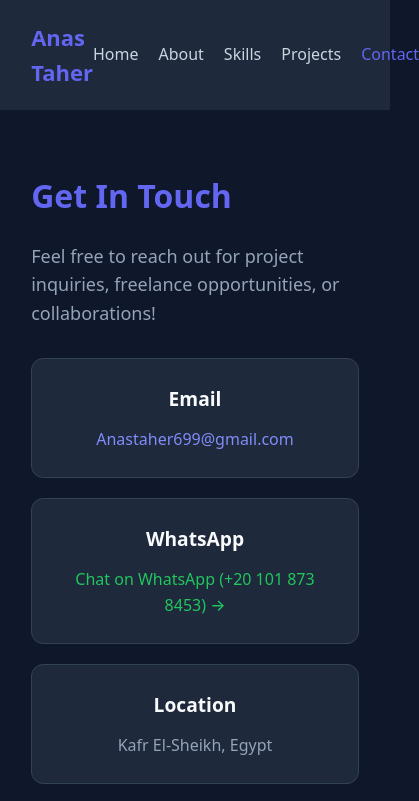
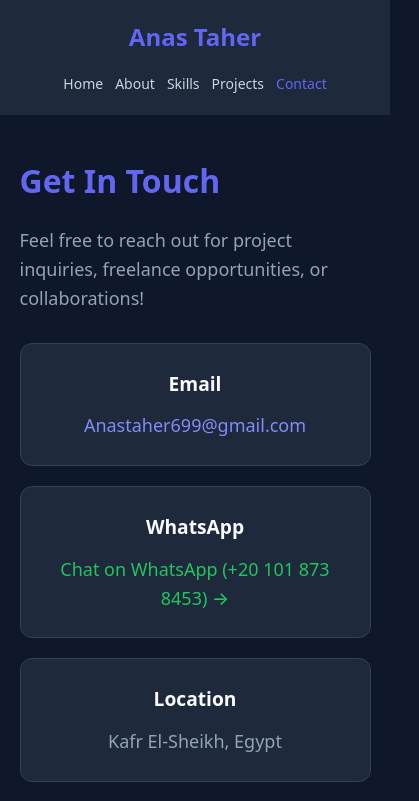
Before and after one commit to anastaher699-art/portfolio, a plain HTML site: page portfolio/contact.html in a window 390 px wide. Shown: the top 801 px of the page, 419 px wide, since content can reach past the window. Drawn offline with Linux system fonts and the light colour scheme.

Commit message:
Update style.css

```diff
--- a/portfolio/style.css
+++ b/portfolio/style.css
@@ -103,6 +103,14 @@ nav a:hover, nav a.active {
     border-radius: 6px;
     font-weight: 500;
     border: 1px solid #334155;
+    transition: transform 0.2s ease, border-color 0.2s ease, background-color 0.2s ease;
+    cursor: default;
+}
+
+.skill-card:hover {
+    transform: translateY(-4px);
+    border-color: #6366f1;
+    background-color: #334155;
 }
 
 /* Projects */
@@ -135,16 +143,7 @@ nav a:hover, nav a.active {
     text-decoration: none;
     font-weight: 600;
 }
-.skill-card {
-    transition: transform 0.2s ease, border-color 0.2s ease, background-color 0.2s ease;
-    cursor: default;
-}
 
-.skill-card:hover {
-    transform: translateY(-4px);
-    border-color: #6366f1;
-    background-color: #334155;
-}
 /* Contact Page Styles */
 .contact-container {
     display: grid;
@@ -155,70 +154,6 @@ nav a:hover, nav a.active {
 
 .contact-card {
     background-color: #1e293b;
-    padding: 24px;
-    border-radius: 8px;
-    border: 1px solid #334155;
-}
-
-.contact-card h3 {
-    color: #6366f1;
-    font-size: 18px;
-    margin-bottom: 8px;
-}
-
-.contact-card p {
-    color: #cbd5e1;
-    font-size: 16px;
-}
-
-.contact-links {
-    display: flex;
-    gap: 15px;
-    margin-top: 8px;
-}
-
-.contact-links a {
-    color: #6366f1;
-    text-decoration: none;
-    font-weight: 600;
-    transition: color 0.2s;
-}
-
-.contact-links a:hover {
-    color: #818cf8;
-    text-decoration: underline;
-}
-.whatsapp-link {
-    color: #22c55e;
-    text-decoration: none;
-    font-weight: 600;
-}
-
-.whatsapp-link:hover {
-    text-decoration: underline;
-}
-.email-link {
-    color: #6366f1;
-    text-decoration: none;
-    font-weight: 500;
-}
-
-.email-link:hover {
-    text-decoration: underline;
-}
-/* ==========================================
-   Contact Page Styles
-   ========================================== */
-
-.contact-container {
-    display: grid;
-    grid-template-columns: repeat(auto-fit, minmax(250px, 1fr));
-    gap: 20px;
-    margin-top: 30px;
-}
-
-.contact-card {
-    background-color: #1e293b; /* خلفية الكارت */
     padding: 25px;
     border-radius: 12px;
     border: 1px solid #334155;
@@ -228,7 +163,7 @@ nav a:hover, nav a.active {
 
 .contact-card:hover {
     transform: translateY(-5px);
-    border-color: #6366f1; /* لون التوهج عند التمرير */
+    border-color: #6366f1;
 }
 
 .contact-card h3 {
@@ -242,7 +177,6 @@ nav a:hover, nav a.active {
     margin: 0;
 }
 
-/* روابط الإيميل والواتساب */
 .email-link {
     color: #818cf8;
     text-decoration: none;
@@ -254,7 +188,7 @@ nav a:hover, nav a.active {
 }
 
 .whatsapp-link {
-    color: #22c55e; /* لون الأخضر الخاص بالواتساب */
+    color: #22c55e;
     text-decoration: none;
     font-weight: 500;
 }
@@ -263,7 +197,6 @@ nav a:hover, nav a.active {
     text-decoration: underline;
 }
 
-/* أزرار التواصل والمنصات الخارجية */
 .contact-links {
     display: flex;
     justify-content: center;
@@ -285,6 +218,45 @@ nav a:hover, nav a.active {
 }
 
 .contact-links a:hover {
-    background-color: #6366f1; /* يتحول للون الرئيسي عند الوقوف عليه */
+    background-color: #6366f1;
     transform: scale(1.05);
 }
+
+/* ==========================================
+   Responsive Styles (للموبايل والشاشات الصغيرة)
+   ========================================== */
+
+@media (max-width: 768px) {
+    header {
+        flex-direction: column;
+        gap: 15px;
+        padding: 18px 5%;
+        text-align: center;
+    }
+
+    .logo {
+        font-size: 24px;
+    }
+
+    nav ul {
+        gap: 12px;
+        flex-wrap: wrap;
+        justify-content: center;
+    }
+
+    nav a {
+        font-size: 14px;
+    }
+
+    .hero, .page-content {
+        padding: 40px 5%;
+    }
+
+    .hero h1 {
+        font-size: 32px;
+    }
+
+    .hero p {
+        font-size: 16px;
+    }
+}
```
